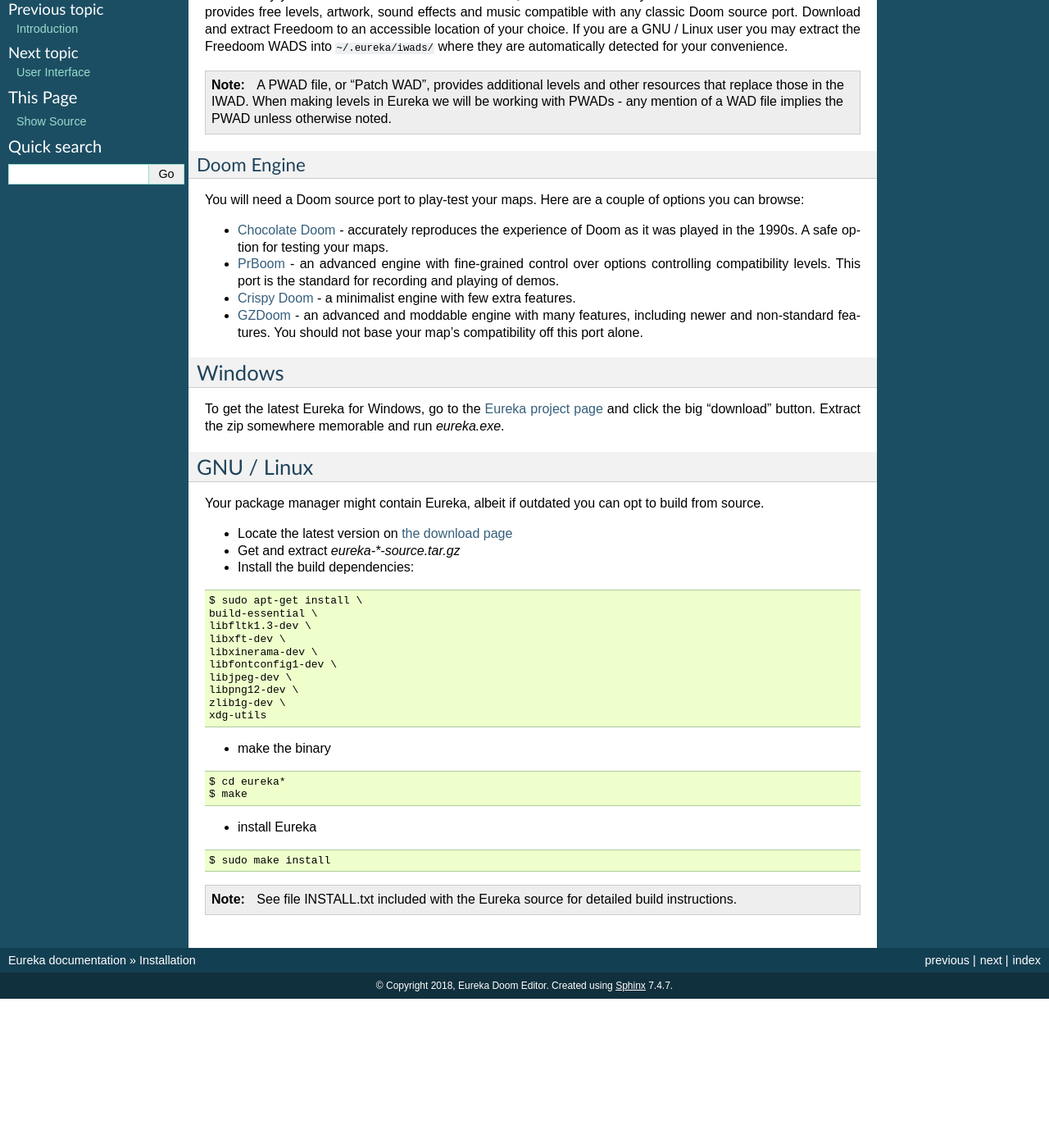
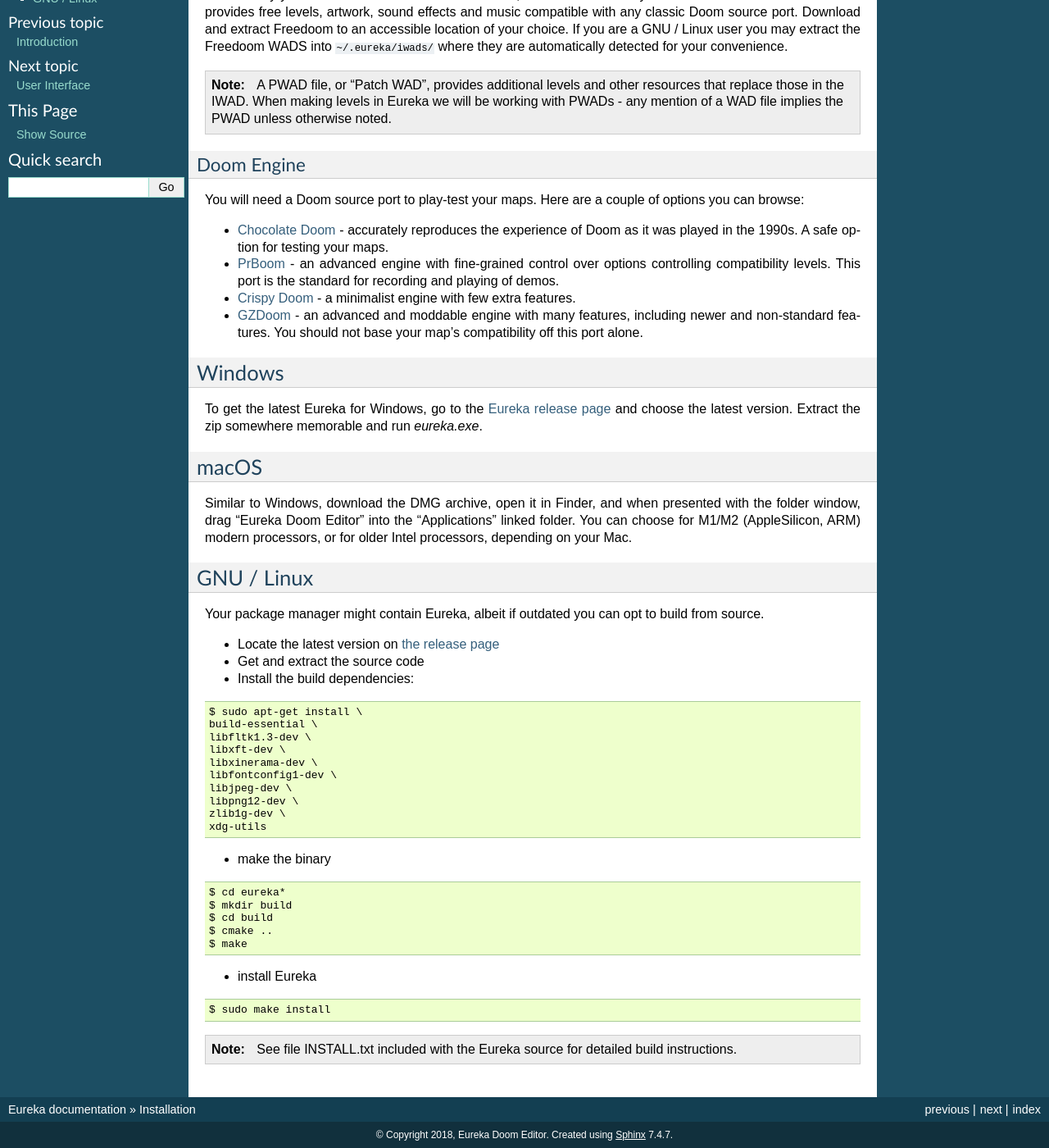
Before and after one commit to wesleywerner/eureka-docs, a Sphinx documentation site: the page built from source/installation.rst, in a window 1280 px wide and 1400 px high, scrolled down 259 px. Shown: the whole window at 82% size. Built offline with Sphinx 7.4.7, drawn with Linux system fonts in a browser that asks for light colours; before the commit the page ends 1477 px from its top, so only the background shows below that.

Commit message:
* Updated Eureka version * Updated website links * Updated download links * Updated Linux source information * Added macOS and Strife information

```diff
--- a/source/index.rst
+++ b/source/index.rst
@@ -1,7 +1,7 @@
 Contents
 ========
 
-*Manual for Eureka v1.27*
+*Manual for Eureka v2.0.2*
 
 .. toctree::
    :maxdepth: 3
--- a/source/installation.rst
+++ b/source/installation.rst
@@ -1,7 +1,7 @@
 Installation
 ============
 
-Also see the official `Eureka command line parameters <http://eureka-editor.sourceforge.net/?n=Docs.Invoking>`_ page.
+Also see the official `Eureka command line parameters <https://eureka-editor.sourceforge.net/Docs_Invoking.html>`_ page.
 
 Requirements
 ------------
@@ -27,15 +27,20 @@
 Windows
 -------
 
-To get the latest Eureka for Windows, go to the `Eureka project page <https://sourceforge.net/projects/eureka-editor/>`_ and click the big "download" button. Extract the zip somewhere memorable and run `eureka.exe`.
+To get the latest Eureka for Windows, go to the `Eureka release page <https://github.com/ioan-chera/eureka-editor/releases>`_ and choose the latest version. Extract the zip somewhere memorable and run `eureka.exe`.
+
+macOS
+-----
+
+Similar to Windows, download the DMG archive, open it in Finder, and when presented with the folder window, drag "Eureka Doom Editor" into the "Applications" linked folder. You can choose for M1/M2 (AppleSilicon, ARM) modern processors, or for older Intel processors, depending on your Mac.
 
 GNU / Linux
 -----------
 
 Your package manager might contain Eureka, albeit if outdated you can opt to build from source.
 
-* Locate the latest version on `the download page <https://sourceforge.net/projects/eureka-editor/files/Eureka/>`_
-* Get and extract `eureka-*-source.tar.gz`
+* Locate the latest version on `the release page <https://github.com/ioan-chera/eureka-editor/releases>`_
+* Get and extract the source code
 * Install the build dependencies:
 
 ::
@@ -56,6 +61,9 @@
 ::
 
     $ cd eureka*
+    $ mkdir build
+    $ cd build
+    $ cmake ..
     $ make
 
 * install Eureka
--- a/source/introduction.rst
+++ b/source/introduction.rst
@@ -1,7 +1,7 @@
 Introduction
 ============
 
-Eureka is a map editor for the classic DOOM games, and a few related games such as Heretic and Hexen. It supports Linux, Windows and OS X. Eureka was created by Andrew Apted and lives at http://eureka-editor.sourceforge.net
+Eureka is a map editor for the classic DOOM games, and a few related games such as Heretic, Hexen and Strife. It supports Linux, Windows and macOS. Eureka was created by Andrew Apted and lives at https://eureka-editor.sourceforge.net
 
 This manual was written by Wesley Werner. If you find a mistake in this manual `please report it here <https://github.com/wesleywerner/eureka-docs/issues>`_. If you want to contribute, `fork the repo <https://github.com/wesleywerner/eureka-docs>`_ and send a pull request.
 
```
